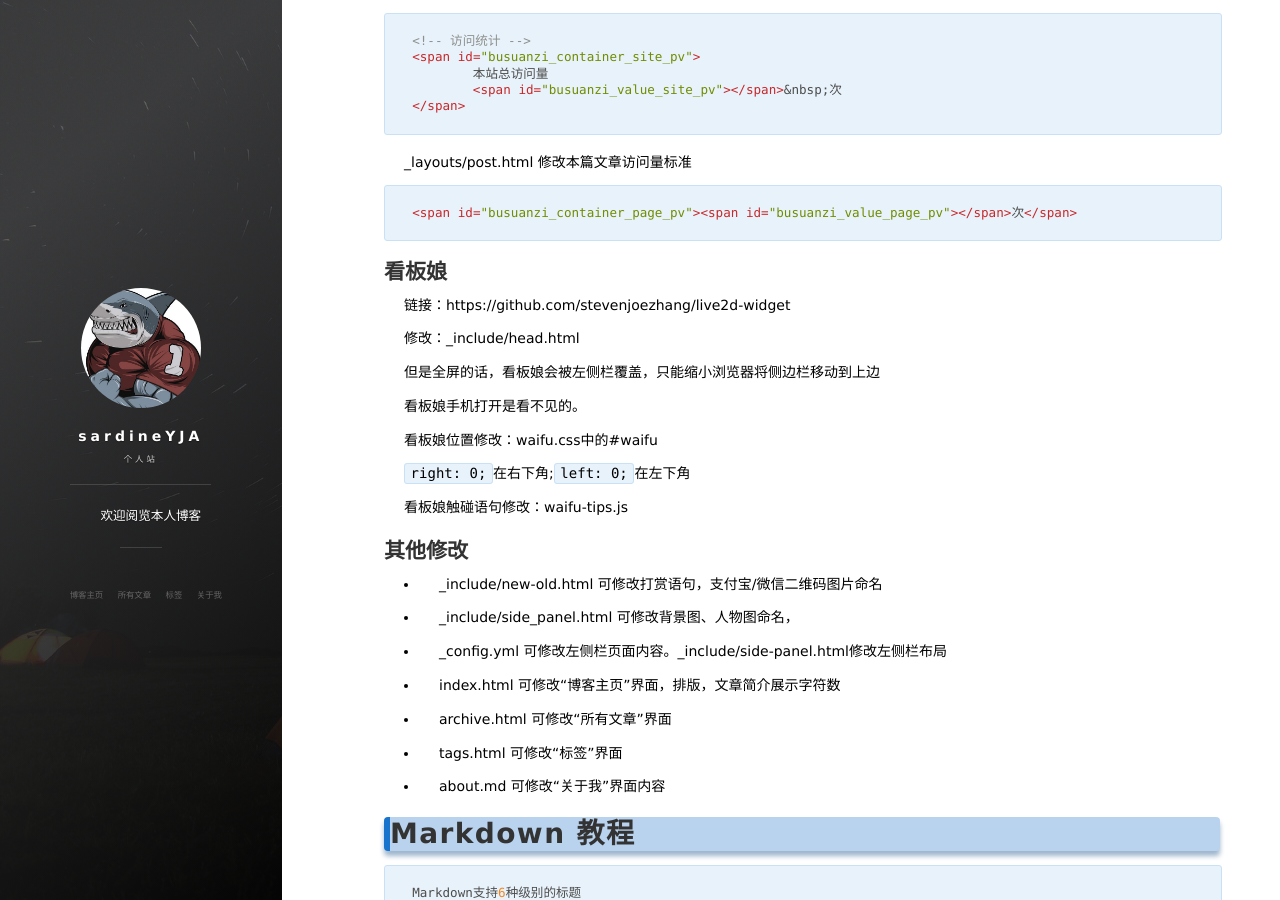
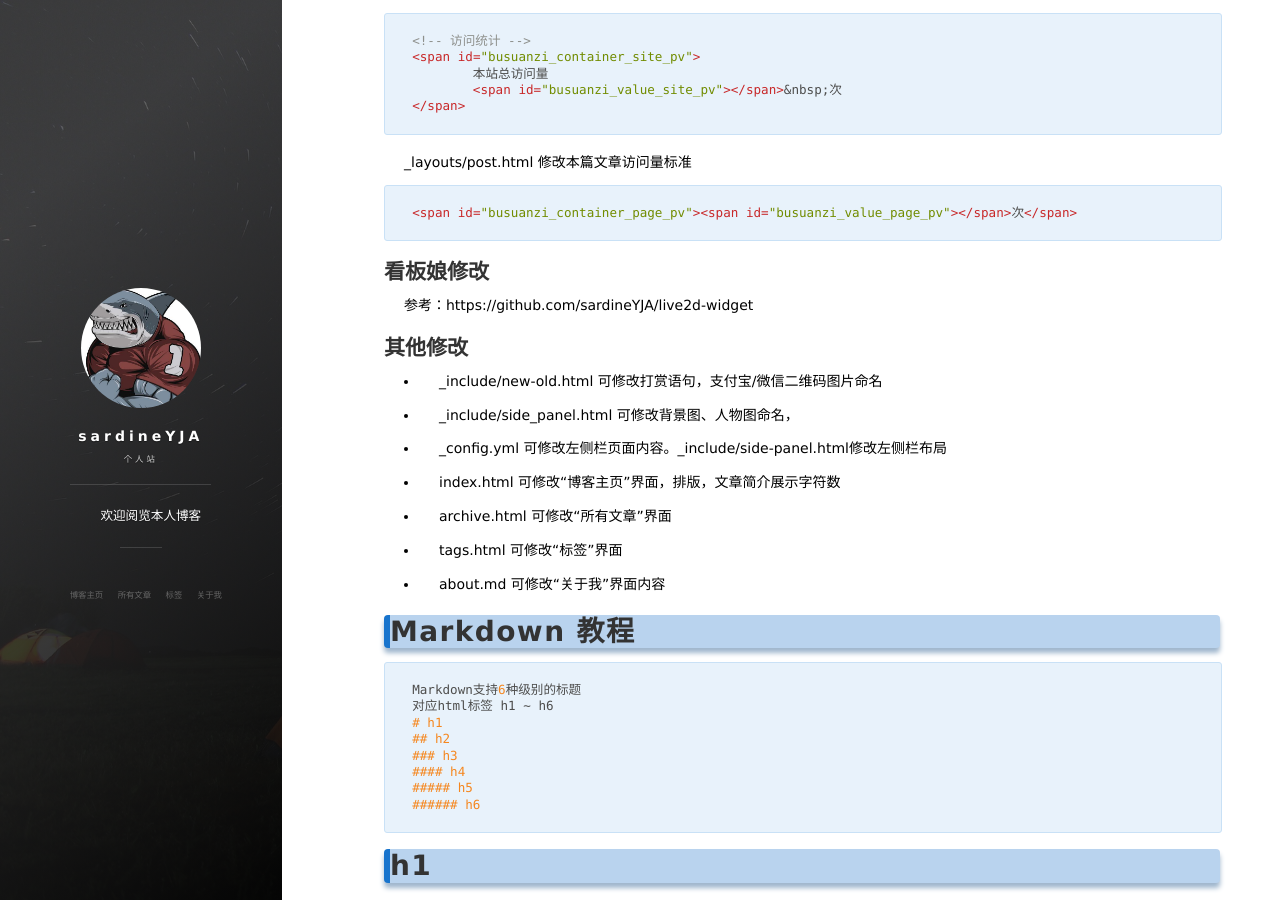
Before and after one commit to sardineYJA/sardineYJA.github.io, a Jekyll site: the page built from _posts/2019-01-01-blog-use.md, in a window 1280 px wide and 900 px high, scrolled down 922 px. Built offline with Jekyll 4.4.1, drawn with Linux system fonts in a browser that asks for light colours; nearby versions of some CDN libraries; a script that is not in the unit is left out; comment, search, counter and statistics services are not loaded.

Commit message:
Update 2019-01-01-blog-use.md

````diff
--- a/_posts/2019-01-01-blog-use.md
+++ b/_posts/2019-01-01-blog-use.md
@@ -68,23 +68,9 @@ uv 表示unique visitor, 是指独立用户，一台电脑，单个ip为一个
 <span id="busuanzi_container_page_pv"><span id="busuanzi_value_page_pv"></span>次</span>
 ```
 
-## 看板娘
+## 看板娘修改
 
-链接：https://github.com/stevenjoezhang/live2d-widget
-
-修改：\_include/head.html
-
-但是全屏的话，看板娘会被左侧栏覆盖，只能缩小浏览器将侧边栏移动到上边
-
-看板娘手机打开是看不见的。
-
-
-看板娘位置修改：waifu.css中的#waifu
-
-`right: 0;`在右下角;`left: 0;`在左下角
-
-看板娘触碰语句修改：waifu-tips.js
-
+参考：https://github.com/sardineYJA/live2d-widget
 
 
 ## 其他修改
````
